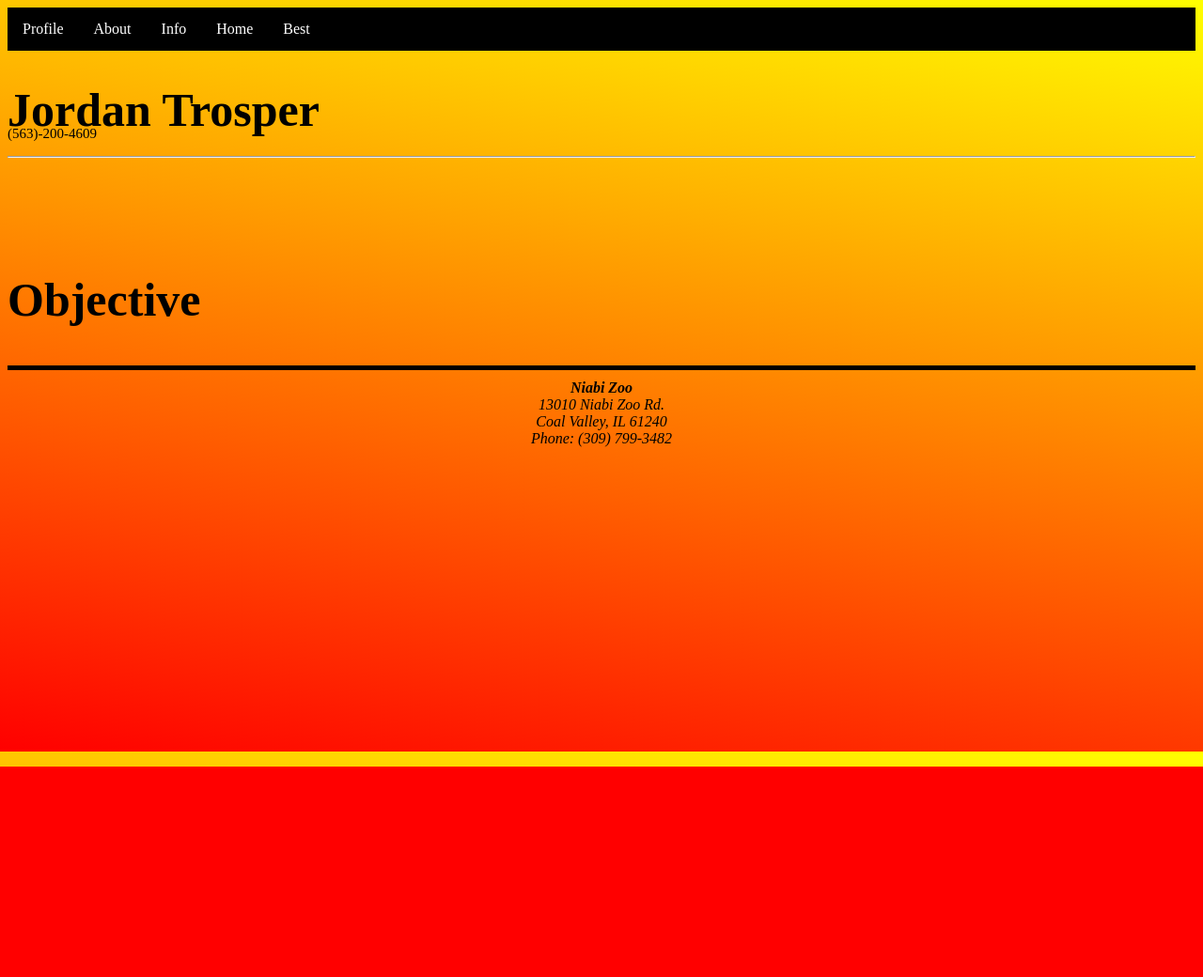
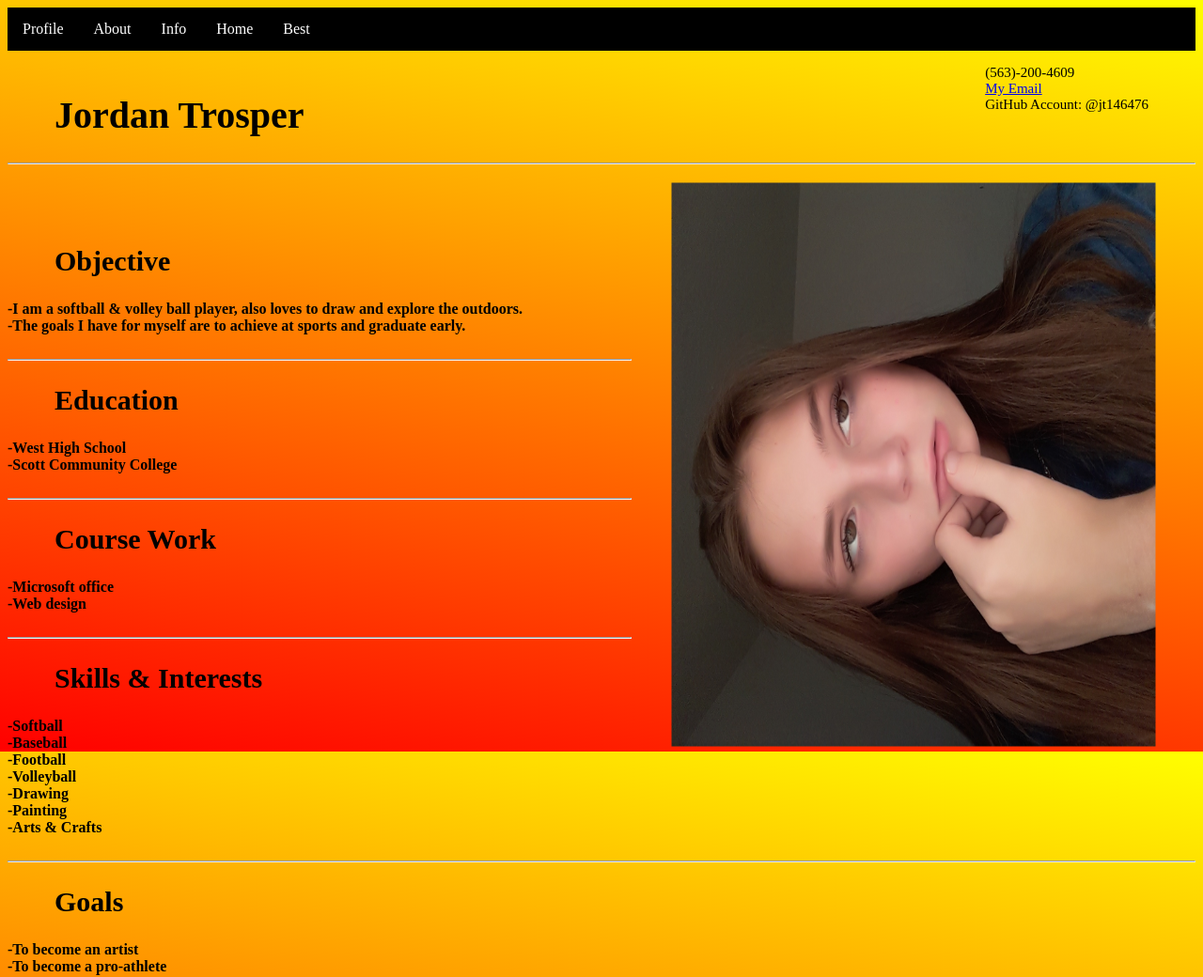
Before and after one commit to jt146476/Final, a plain HTML site: page index.html in a window 1280 px wide. Shown: the top 1040 px of the page at 94% size. Before the commit the page ends 816 px from the top, so only its background shows below. Drawn offline with Linux system fonts and the light colour scheme.

Commit message:
updated images/info

```diff
--- a/css/layout.css
+++ b/css/layout.css
@@ -49,15 +49,17 @@ footer {
   height: 50%;
 }
 h1 {
-  font-size: 50px;
+  margin-left: 50px;
+  font-size: 40px;
 }
 
 h2 {
-  font-size: 50px;
+  font-size: 30px;
+  margin-left: 50px
 }
 
 p {
-  font-size: 25px;
+  font-size: 20px;
 }
 .home{
   height: 250px;
@@ -97,7 +99,9 @@ ul {
 } */
 .smaller-font {
   font-size: 15px;
-  margin-top: -45px;
+  float: right;
+  margin-right: 50px;
+  /* margin-top: -45px; */
 }
 
 
--- a/index.html
+++ b/index.html
@@ -2,6 +2,15 @@
 <head>
   <title>Home</title>
 <link rel="stylesheet" href="css/layout.css">
+<style media="screen">
+  img{
+    transform: rotate(-90deg);
+    height: 515px;
+    width: 600;
+    float: right;
+}
+  }
+</style>
 </head>
 <body>
 <ul>
@@ -13,27 +22,44 @@
 </ul>
 </body>
 </html>
+<p class="smaller-font">(563)-200-4609 <br>
+<a href="mailto:jt146476@students.davenport.k12.ia.us">My Email</a><br>
+GitHub Account: @jt146476</p>
+<br>
+
 
 <h1>Jordan Trosper</h1>
-<p class="smaller-font">(563)-200-4609</p>
+</address>
+<hr><br><br><br>
+<img src="images/home1.jpg" alt="">
+<h2>Objective</h2>
+ <b>-I am a softball & volley ball player, also loves to draw and explore the outdoors.</b><br>
+    <b>-The goals I have for myself are to achieve at sports and graduate early.</b><br><br>
 <hr>
-<br><br><br><br>
-<h2>Objective</h2>
 
+<h2>Education</h2>
+<b>-West High School</b><br>
+<b>-Scott Community College</b><br><br>
+<hr>
 
+<h2>Course Work</h2>
+<b>-Microsoft office</b><br>
+<b>-Web design</b><br><br>
+<hr>
 
+<h2>Skills & Interests</h2>
+<b>-Softball</b><br>
+<b>-Baseball</b><br>
+<b>-Football</b><br>
+<b>-Volleyball</b><br>
+<b>-Drawing</b><br>
+<b>-Painting</b><br>
+<b>-Arts & Crafts</b><br><br>
+<hr>
 
-
-
-
-
-
-
-
-
-
-
-
+<h2>Goals</h2>
+<b>-To become an artist</b><br>
+<b>-To become a pro-athlete</b><br><br>
 
 <footer>
   <address class="">
```
Also changed, not shown: profile.html (+18 -4 lines), images/home1.jpg (added).
